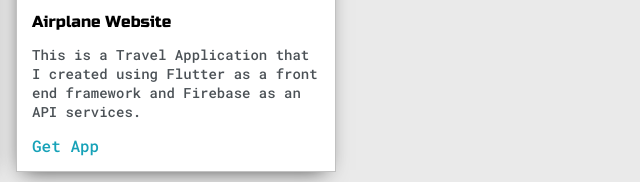
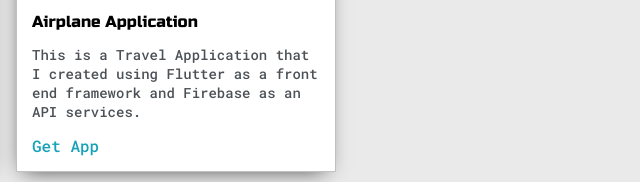
Before and after one commit to AlvinSanudharma/my-website, a plain HTML site: page index.html in a window 1280 px wide. Shown: the part 1596-1778 px from the top of the page, 634-1274 px from the left. Drawn offline with Linux system fonts and the light colour scheme.

Commit message:
Typo in App name

```diff
--- a/index.html
+++ b/index.html
@@ -151,7 +151,7 @@
             <div class="post">
               <img class="thumbnail" src="images/airplane-demo.png" alt="" />
               <div class="post-preview">
-                <h6 class="post-title">Airplane Website</h6>
+                <h6 class="post-title">Airplane Application</h6>
                 <p class="post-intro">
                   This is a Travel Application that I created using Flutter as a
                   front end framework and Firebase as an API services.
```
